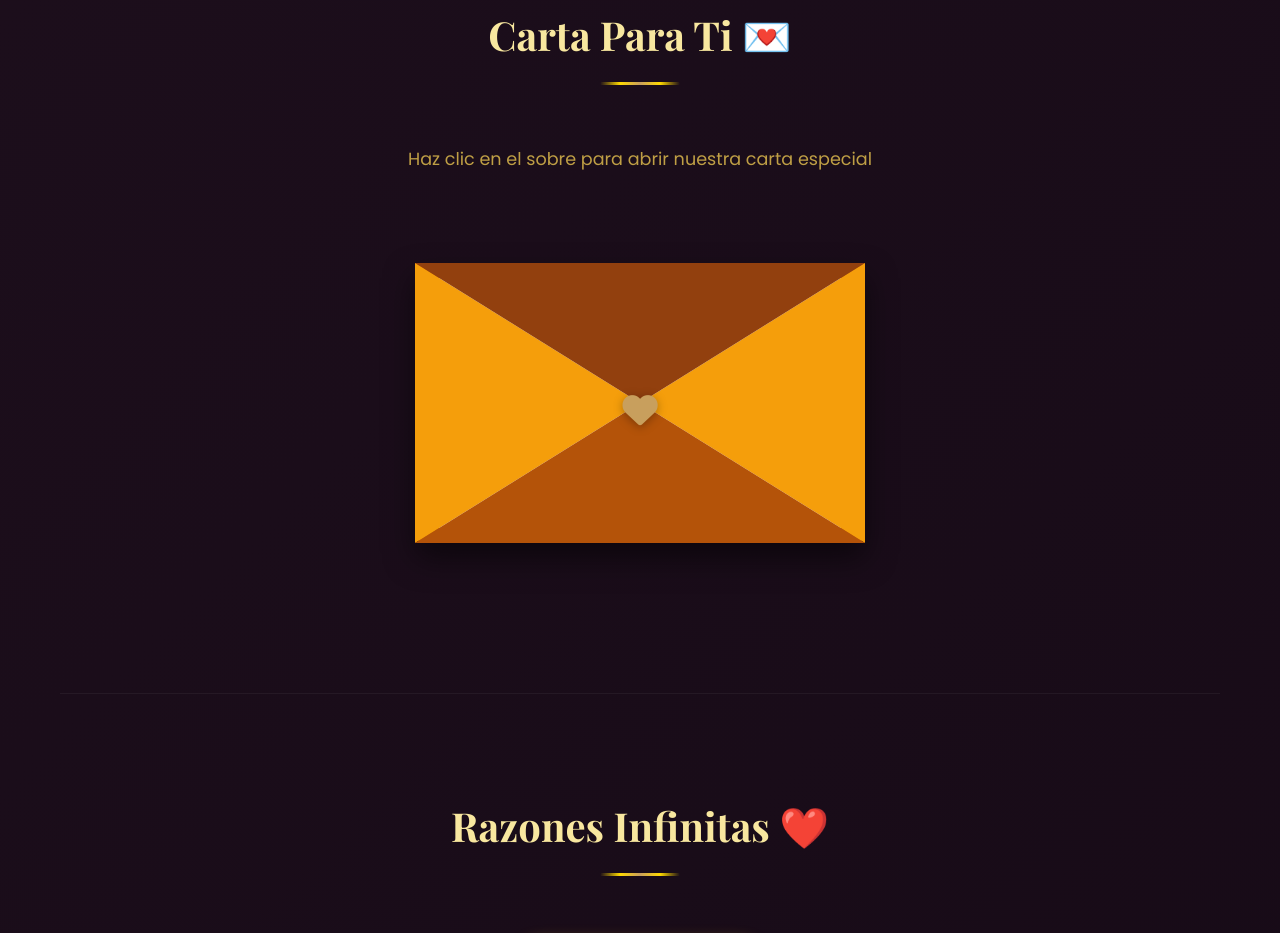
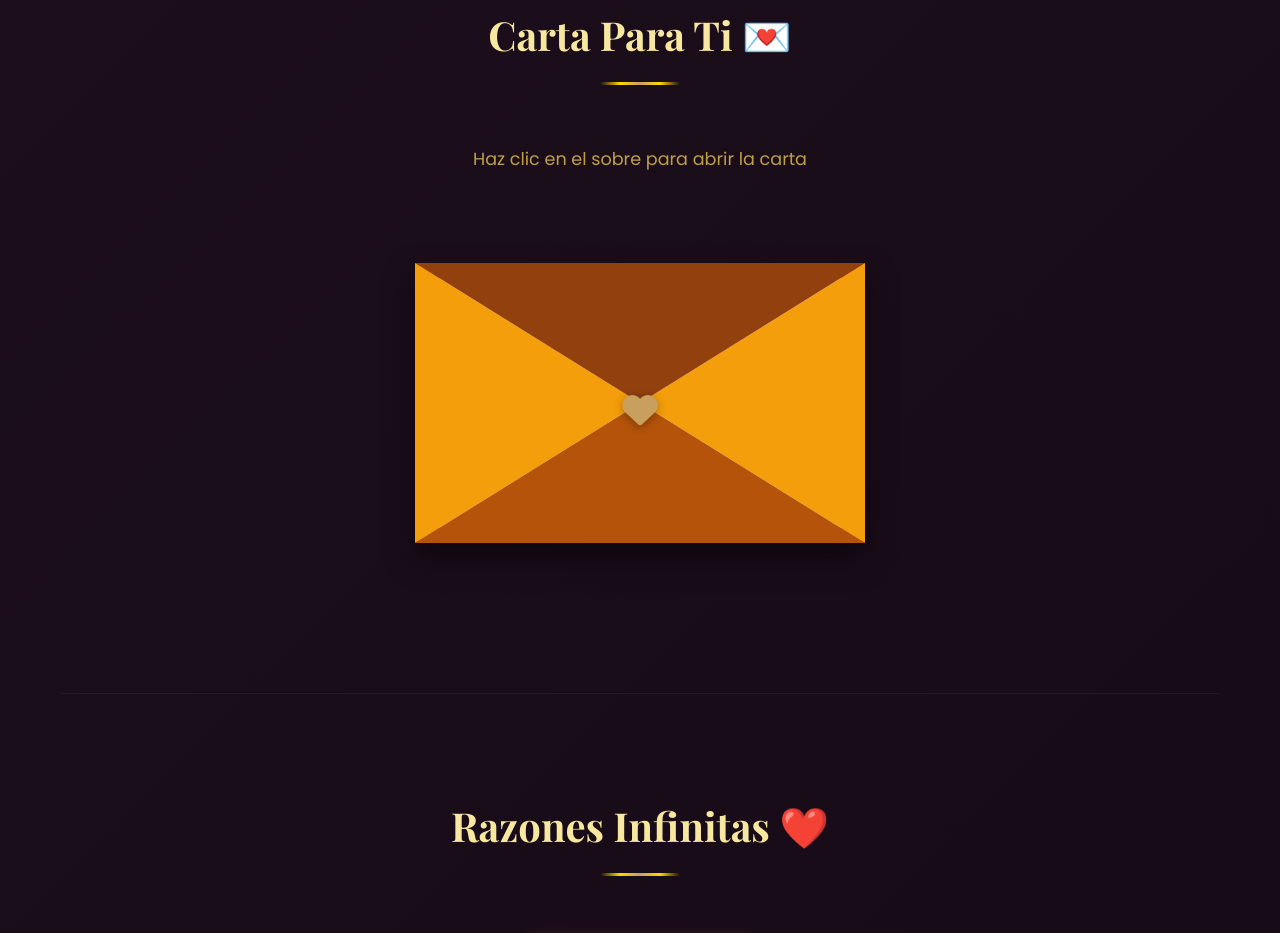
Before and after one commit to SoyEdu15/aniversario, a website: page index.html in a window 1280 px wide. Shown: the part 5271-6204 px from the top of the page. Drawn offline with nearby package versions, Linux system fonts and the light colour scheme; a web font is replaced by a local one.

Commit message:
Refacor text

```diff
--- a/index.html
+++ b/index.html
@@ -150,7 +150,7 @@
                 <h2>Carta Para Ti 💌</h2>
                 <div class="divider"></div>
             </div>
-            <p class="letter-intro">Haz clic en el sobre para abrir nuestra carta especial</p>
+            <p class="letter-intro">Haz clic en el sobre para abrir la carta</p>
             <div class="envelope-wrapper">
                 <div class="envelope" id="envelope">
                     <div class="flap"></div>
@@ -206,7 +206,6 @@
             <p class="copyright">&copy; 2026 Con Amor Infinito Tu Solecito</p>
         </div>
     </footer>
-
     <script src="script.js"></script>
 
 </body>
```
